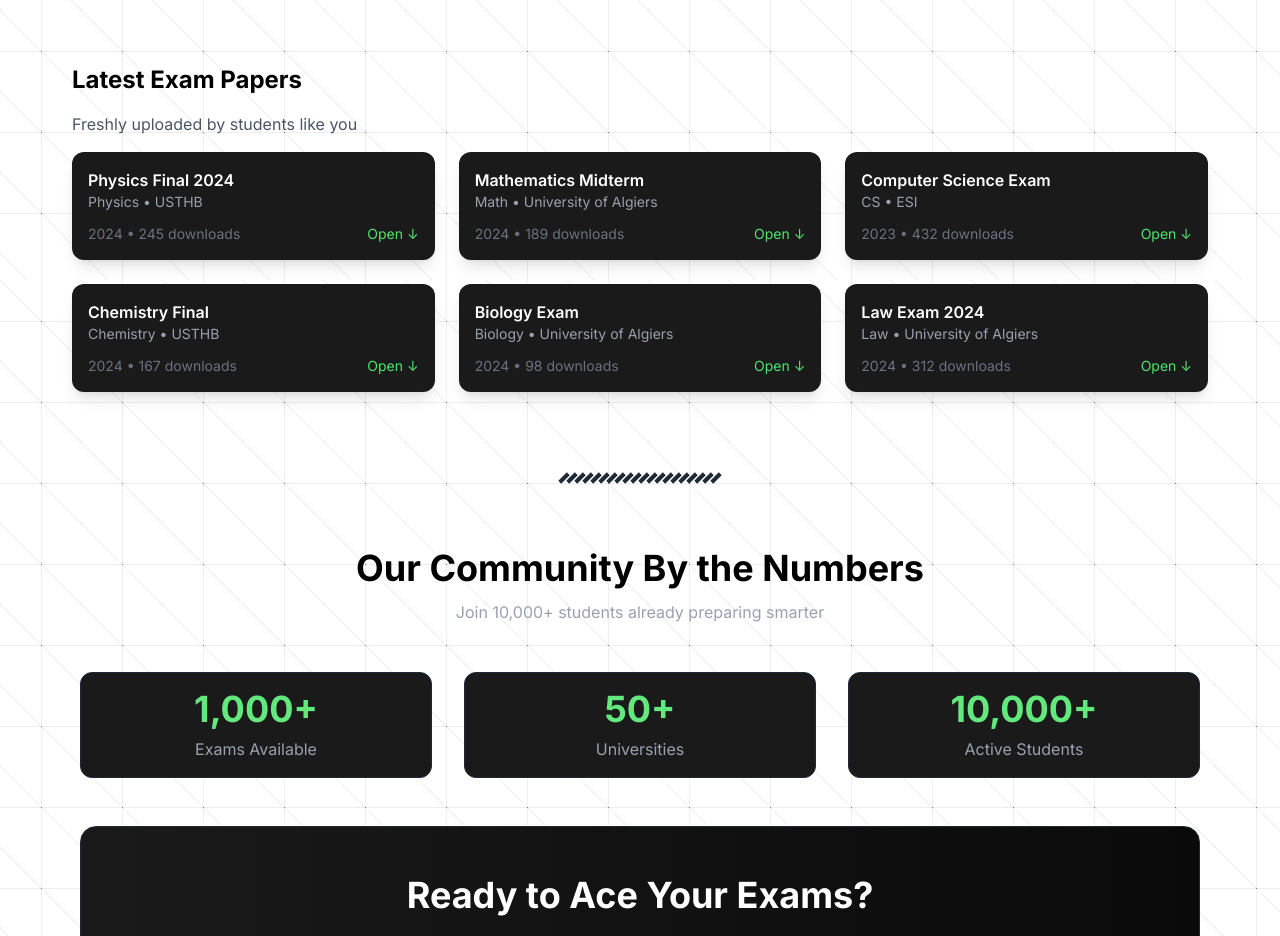
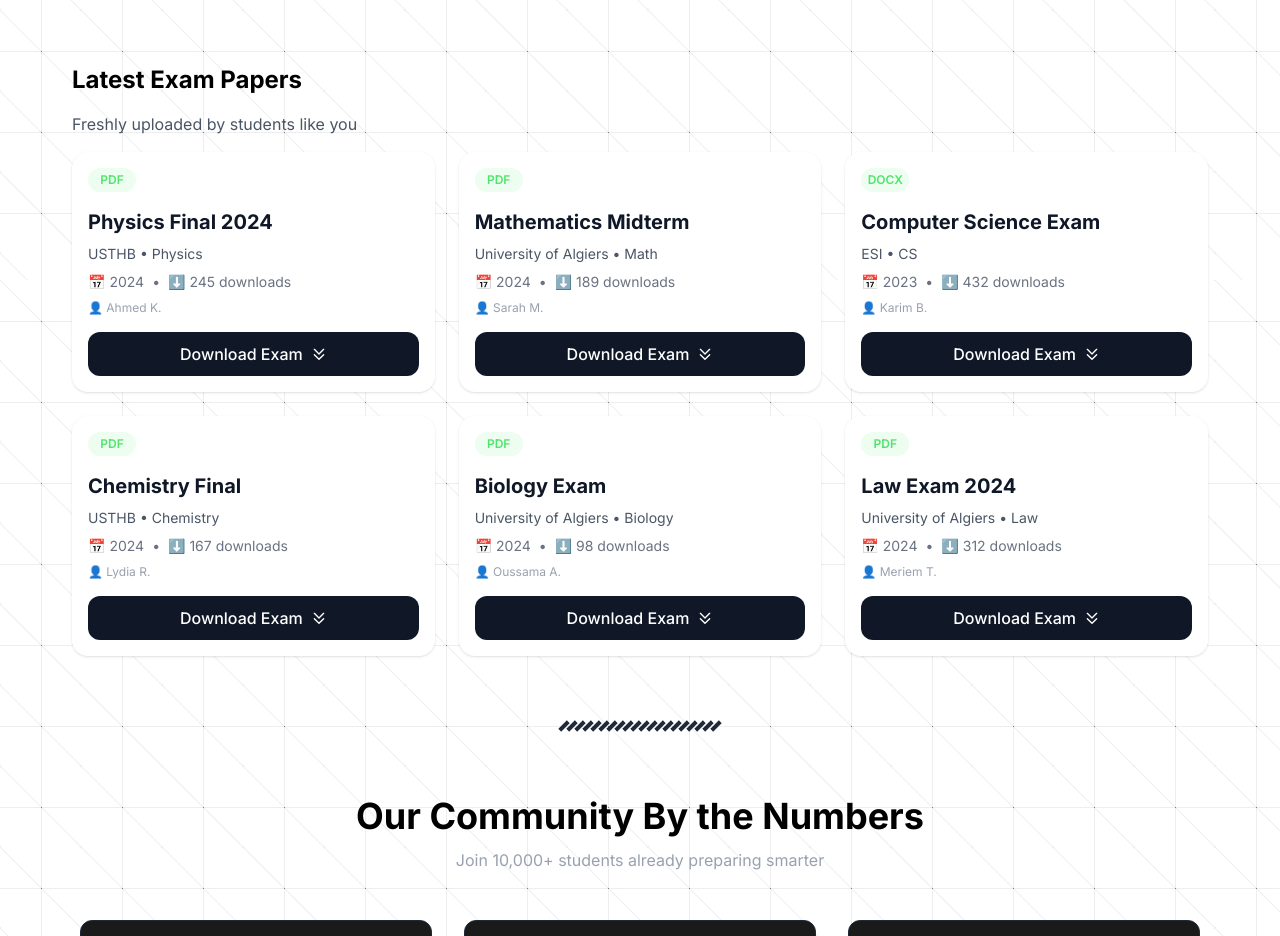
Before and after one commit to tigheni/talibConnect, a React (Vite) app: page / in a window 1280 px wide. Shown: the part 800-1736 px from the top of the page. Built offline with nearby package versions, Linux system fonts and the light colour scheme.

Commit message:
feat: enhance ExamPage and Home components; integrate ExamCard for improved exam display and add uploader/fileType details

```diff
--- a/src/App.jsx
+++ b/src/App.jsx
@@ -14,7 +14,6 @@
 const ExamPage = lazy(() => import("./pages/ExamPage"));
 import { supabase } from "./lib/supabase";
 export default function App() {
-  console.log("Supabase connected:", supabase);
   return (
     <BrowserRouter>
       <ScrollToTop />
--- a/src/components/ExamCard.jsx
+++ b/src/components/ExamCard.jsx
@@ -1,19 +1,46 @@
-export default function ExamCard({ exam }) {
+export default function ExamCard({ exam, index }) {
   return (
-    <div className="bg-[#1a1a1a] rounded-xl p-4 shadow-lg">
-      <h3 className="text-white font-semibold">{exam.title}</h3>
-      <p className="text-gray-400 text-sm">
-        {exam.subject} • {exam.university}
-      </p>
-      <div className="flex justify-between mt-3">
-        <span className="text-gray-500 text-sm">
-          {exam.year} • {exam.downloads} downloads
-        </span>
-        <button className="text-[var(--cp)] text-sm group">
-          Open{" "}
-          <span className="inline-block transition-transform duration-300 group-hover:rotate-90">
-            ↓
-          </span>
+    <div
+      key={exam.id}
+      className="group bg-white rounded-2xl shadow-sm hover:shadow-xl transition-all duration-300 hover:-translate-y-1"
+      style={{ animationDelay: `${index * 50}ms` }}
+    >
+      <div className="p-4 ">
+        <div className=" w-12  px- py-1 bg-[#4FE56D]/10 mb-4 text-[#4FE56D] text-xs text-center font-semibold rounded-full">
+          {exam.fileType}
+        </div>
+
+        <h3 className="text-xl font-bold text-gray-900 mb-2 group-hover:text-[#4FE56D] transition-colors">
+          {exam.title}
+        </h3>
+
+        <div className="space-y-2 mb-4">
+          <p className="text-sm text-gray-600">
+            {exam.university} • {exam.subject}
+          </p>
+          <div className="flex items-center gap-2 text-sm text-gray-500">
+            <span>📅 {exam.year}</span>
+            <span>•</span>
+            <span>⬇️ {exam.downloads} downloads</span>
+          </div>
+          <p className="text-xs text-gray-400">👤 {exam.uploader}</p>
+        </div>
+
+        <button className="w-full mt-4 px-4 py-2.5 bg-gray-900 text-white rounded-xl hover:bg-[#4FE56D] hover:text-black transition-all duration-300 font-medium flex items-center justify-center gap-2 group/btn">
+          Download Exam
+          <svg
+            className="w-4 h-4 group-hover/btn:translate-y-1 transition-transform"
+            fill="none"
+            stroke="currentColor"
+            viewBox="0 0 24 24"
+          >
+            <path
+              strokeLinecap="round"
+              strokeLinejoin="round"
+              strokeWidth={2}
+              d="M19 13l-7 7-7-7m14-8l-7 7-7-7"
+            />
+          </svg>
         </button>
       </div>
     </div>
--- a/src/pages/ExamPage.jsx
+++ b/src/pages/ExamPage.jsx
@@ -1,11 +1,10 @@
 import { useState } from "react";
-import { FaDownload } from "react-icons/fa6";
-
+import ExamCard from "../components/ExamCard";
 export default function ExamPage() {
   const [searchTerm, setSearchTerm] = useState("");
   const [subjectFilter, setSubjectFilter] = useState("");
   const [universityFilter, setUniversityFilter] = useState("");
-  const [viewMode, setViewMode] = useState("grid"); // grid or list
+  const [viewMode, setViewMode] = useState("grid");
 
   const universities = ["USTHB", "University of Algiers", "ESI"];
 
@@ -84,8 +83,6 @@
 
   return (
     <div className="min-h-screen bg-gradient-to-br from-gray-50 to-white">
-      {/* Hero Section */}
-
       <div className="max-w-7xl mx-auto px-6 py-20 ">
         <h1 className="text-5xl md:text-6xl font-bold mb-4 tracking-tight">
           All Exams
@@ -95,11 +92,9 @@
         </p>
       </div>
 
-      {/* Search & Filters Section */}
-      <div className="sticky top-0 bg-white/80 backdrop-blur-lg border-b border-gray-200 z-10">
-        <div className="max-w-7xl mx-auto px-6 py-6">
-          {/* Search Bar */}
-          <div className="relative max-w-2xl mx-auto mb-6">
+      <div className="sticky top-20 bg-white/80 backdrop-blur-lg border-b border-gray-200 z-10">
+        <div className="max-w-7xl mx-auto px-2 py-2">
+          <div className="relative max-w-2xl mx-auto mb-2">
             <div className="absolute inset-y-0 left-0 pl-4 flex items-center pointer-events-none">
               <svg
                 className="h-5 w-5 text-gray-400"
@@ -196,16 +191,14 @@
             </div>
           </div>
 
-          {/* Results Count */}
-          <div className="mt-6 text-sm text-gray-500">
+          <div className="mt-4 text-sm text-gray-500">
             Found {filteredExams.length} exam
             {filteredExams.length !== 1 ? "s" : ""}
           </div>
         </div>
       </div>
 
-      {/* Results Section */}
-      <div className="max-w-7xl mx-auto px-6 py-12">
+      <div className="max-w-7xl mx-auto px-6 py-6">
         {filteredExams.length > 0 ? (
           <div
             className={
@@ -214,71 +207,9 @@
                 : "space-y-4"
             }
           >
-            {filteredExams.map((exam, index) => (
-              <div
-                key={exam.id}
-                className="group bg-white rounded-2xl shadow-sm hover:shadow-xl transition-all duration-300 hover:-translate-y-1 animate-fadeIn"
-                style={{ animationDelay: `${index * 50}ms` }}
-              >
-                {viewMode === "grid" ? (
-                  // Grid Card
-                  <div className="p-6">
-                    <div className="flex justify-between items-start mb-4">
-                      <div className="px-3 py-1 bg-[#4FE56D]/10 text-[#4FE56D] text-xs font-semibold rounded-full">
-                        {exam.fileType}
-                      </div>
-                      <button className="text-gray-400 hover:text-red-500 transition-colors">
-                        <svg
-                          className="w-5 h-5"
-                          fill="none"
-                          stroke="currentColor"
-                          viewBox="0 0 24 24"
-                        >
-                          <path
-                            strokeLinecap="round"
-                            strokeLinejoin="round"
-                            strokeWidth={2}
-                            d="M4.318 6.318a4.5 4.5 0 000 6.364L12 20.364l7.682-7.682a4.5 4.5 0 00-6.364-6.364L12 7.636l-1.318-1.318a4.5 4.5 0 00-6.364 0z"
-                          />
-                        </svg>
-                      </button>
-                    </div>
-
-                    <h3 className="text-xl font-bold text-gray-900 mb-2 group-hover:text-[#4FE56D] transition-colors">
-                      {exam.title}
-                    </h3>
-
-                    <div className="space-y-2 mb-4">
-                      <p className="text-sm text-gray-600">
-                        {exam.university} • {exam.subject}
-                      </p>
-                      <div className="flex items-center gap-2 text-sm text-gray-500">
-                        <span>📅 {exam.year}</span>
-                        <span>•</span>
-                        <span>⬇️ {exam.downloads} downloads</span>
-                      </div>
-                      <p className="text-xs text-gray-400">
-                        👤 {exam.uploader}
-                      </p>
-                    </div>
-
-                    <button className="w-full mt-4 px-4 py-2.5 bg-gray-900 text-white rounded-xl hover:bg-[#4FE56D] hover:text-black transition-all duration-300 font-medium flex items-center justify-center gap-2 group/btn">
-                      Download Exam
-                      <svg
-                        className="w-4 h-4 group-hover/btn:translate-y-1 transition-transform"
-                        fill="none"
-                        stroke="currentColor"
-                        viewBox="0 0 24 24"
-                      >
-                        <path
-                          strokeLinecap="round"
-                          strokeLinejoin="round"
-                          strokeWidth={2}
-                          d="M19 13l-7 7-7-7m14-8l-7 7-7-7"
-                        />
-                      </svg>
-                    </button>
-                  </div>
+            {filteredExams.map((exam, index) =>
+              viewMode === "grid" ? (
+                <ExamCard key={exam.id} exam={exam} index={index} />
               ) : (
                 // List Card
                 <div className="p-4 flex items-center justify-between flex-wrap gap-4 hover:bg-gray-50 transition-colors rounded-xl">
@@ -299,9 +230,8 @@
                     Download
                   </button>
                 </div>
+              ),
             )}
-              </div>
-            ))}
           </div>
         ) : (
           <div className="text-center py-20">
@@ -325,23 +255,6 @@
           </div>
         )}
       </div>
-
-      <style>{`
-        @keyframes fadeIn {
-          from {
-            opacity: 0;
-            transform: translateY(20px);
-          }
-          to {
-            opacity: 1;
-            transform: translateY(0);
-          }
-        }
-        .animate-fadeIn {
-          animation: fadeIn 0.5s ease-out forwards;
-          opacity: 0;
-        }
-      `}</style>
     </div>
   );
 }
--- a/src/pages/Home.jsx
+++ b/src/pages/Home.jsx
@@ -5,6 +5,7 @@
     const query = e.target.search.value;
     console.log("Search query:", query);
   };
+  const viewMode = "grid";
   const recentExams = [
     {
       id: 1,
@@ -13,6 +14,8 @@
       university: "USTHB",
       year: 2024,
       downloads: 245,
+      uploader: "Ahmed K.",
+      fileType: "PDF",
     },
     {
       id: 2,
@@ -21,6 +24,8 @@
       university: "University of Algiers",
       year: 2024,
       downloads: 189,
+      uploader: "Sarah M.",
+      fileType: "PDF",
     },
     {
       id: 3,
@@ -29,6 +34,8 @@
       university: "ESI",
       year: 2023,
       downloads: 432,
+      uploader: "Karim B.",
+      fileType: "DOCX",
     },
     {
       id: 4,
@@ -37,6 +44,8 @@
       university: "USTHB",
       year: 2024,
       downloads: 167,
+      uploader: "Lydia R.",
+      fileType: "PDF",
     },
     {
       id: 5,
@@ -45,6 +54,8 @@
       university: "University of Algiers",
       year: 2024,
       downloads: 98,
+      uploader: "Oussama A.",
+      fileType: "PDF",
     },
     {
       id: 6,
@@ -53,22 +64,8 @@
       university: "University of Algiers",
       year: 2024,
       downloads: 312,
-    },
-    {
-      id: 7,
-      title: "Economics Final",
-      subject: "Economics",
-      university: "University of Algiers",
-      year: 2024,
-      downloads: 156,
-    },
-    {
-      id: 8,
-      title: "Philosophy Exam",
-      subject: "Philosophy",
-      university: "USTHB",
-      year: 2023,
-      downloads: 89,
+      uploader: "Meriem T.",
+      fileType: "PDF",
     },
   ];
   const stats = [
@@ -152,12 +149,13 @@
       <section className="max-w-6xl mx-auto px-2">
         <h1 className="text-2xl font-bold mb-4">Latest Exam Papers</h1>
         <p className="text-gray-600">Freshly uploaded by students like you</p>
-        <div className="grid grid-cols-1 md:grid-cols-2 lg:grid-cols-3 gap-6 py-4  ">
-          {recentExams.slice(0, 6).map((exam) => (
-            <ExamCard key={exam.id} exam={exam} />
+        <div className="grid grid-cols-1 md:grid-cols-2 lg:grid-cols-3 gap-6 mt-4">
+          {recentExams.map((exams) => (
+            <ExamCard key={exams.id} exam={exams} />
           ))}
         </div>
       </section>
+
       <div className="max-w-6xl mx-auto my-8 py-8">
         <div className="flex justify-center gap-1">
           {[...Array(20)].map((_, i) => (
```
Lines whose indentation alone changed are shown as unchanged.
